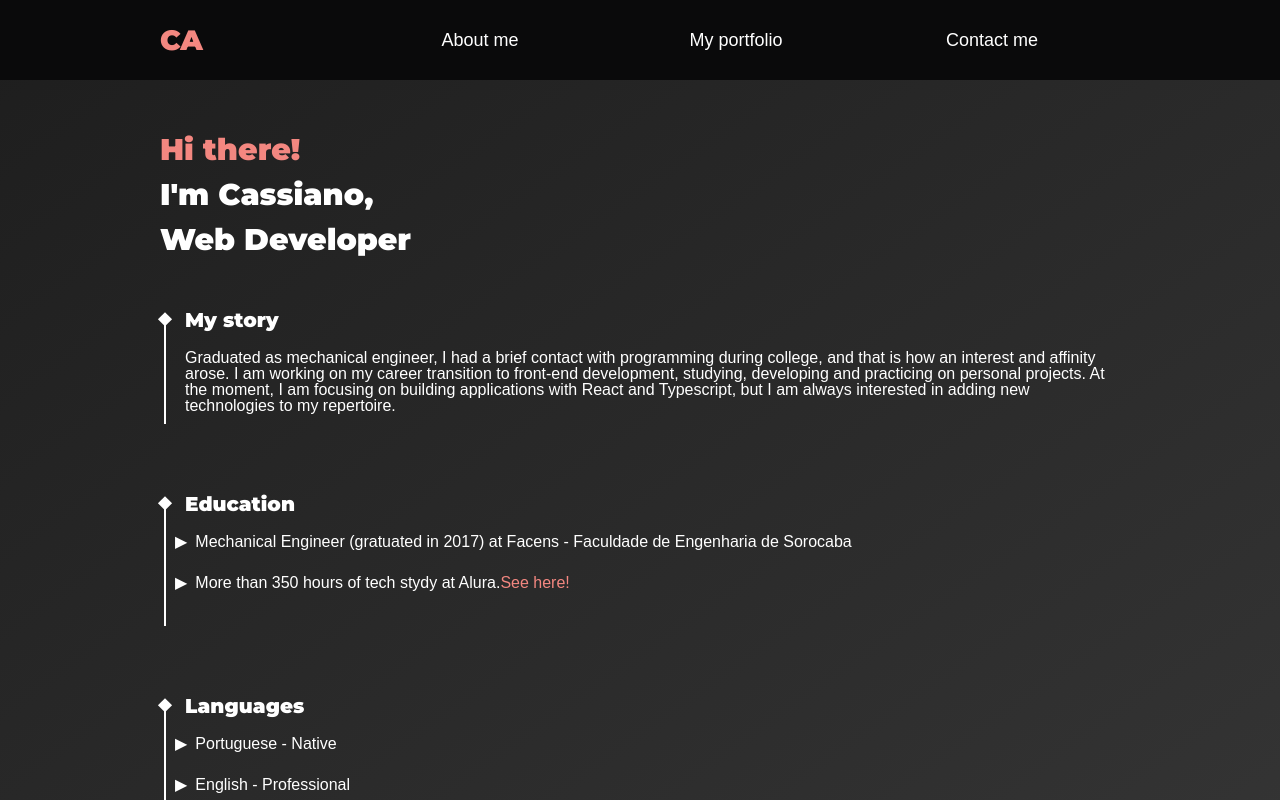
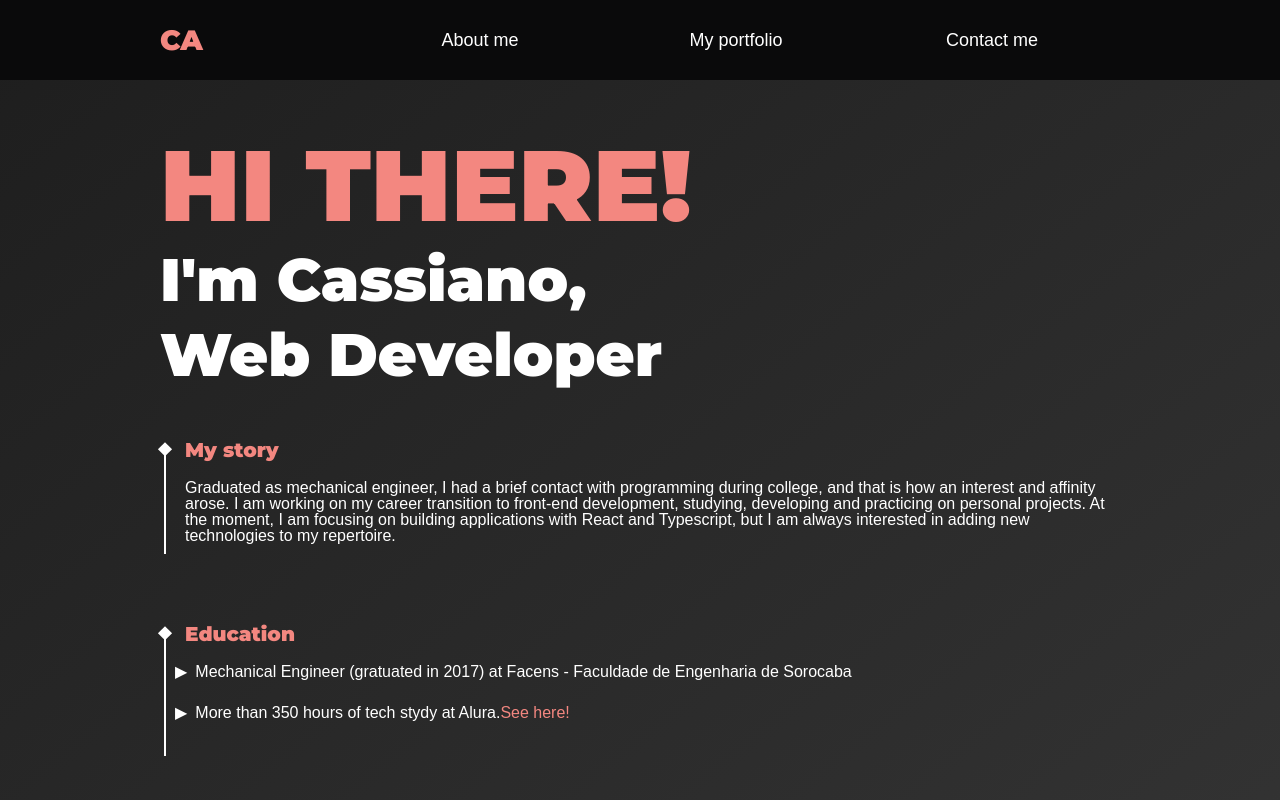
Before and after one commit to CassianoAlmeida/portfolio, a React (Create React App) app: page /presentation in a window 1280 px wide. Shown: the top 800 px of the page. Built offline with nearby package versions, Linux system fonts and the light colour scheme; a web font is replaced by a local one.

Commit message:
fixing JSON file

```diff
--- a/package.json
+++ b/package.json
@@ -17,6 +17,7 @@
     "react-dom": "^18.2.0",
     "react-router-dom": "^6.8.2",
     "react-scripts": "5.0.1",
+    "react-scroll": "^1.8.9",
     "typescript": "^4.9.5",
     "web-vitals": "^2.1.4"
   },
@@ -45,6 +46,7 @@
     ]
   },
   "devDependencies": {
+    "@types/react-scroll": "^1.8.6",
     "@typescript-eslint/eslint-plugin": "^5.50.0",
     "@typescript-eslint/parser": "^5.50.0",
     "eslint": "^8.33.0"
--- a/src/pages/Portfolio/Project/Project.module.scss
+++ b/src/pages/Portfolio/Project/Project.module.scss
@@ -53,7 +53,13 @@
                 &__imgFlipped {
                     transform: rotate(180deg);
                 }
+            }
 
+            &__link {
+                display: block;
+                height: 100vw;
+                width: 100vw;
+                z-index: 3;
             }
 
             &__buttonHide {
--- a/src/pages/Portfolio/Project/index.tsx
+++ b/src/pages/Portfolio/Project/index.tsx
@@ -51,6 +51,7 @@ export default function Project({ project }: ProjectProps) {
             })} src={doubleDown} alt="down" />
           </button>
           <span className={styles.projects__project__img} style={styleImage} key={id}/>
+          <img className={styles.projects__project__img} src={image} alt="" />
         </div>
         <div className={classNames({
           [styles.projects__project__body]: true,
--- a/src/pages/Presentation/Presentation.module.scss
+++ b/src/pages/Presentation/Presentation.module.scss
@@ -23,17 +23,26 @@ main {
         text-align: left;
         color: white;
         font-family: $montserrat-style;
+
+        @include for-desktop-only {
+            font-size: 60px;
+        }
     }
 
     &__titleColor {
         color: $dark-hot-theme;
+        font-size: 40px;
+
+        @include for-desktop-only {
+            font-size: 100px;
+        }
     }
 
     &__topics {
         font-family: $montserrat-style;
         font-weight: bold;
         font-size: 20px;
-        color: white;
+        color: $dark-hot-theme;
         margin-bottom: 20px;
     }
 
--- a/src/pages/Presentation/index.tsx
+++ b/src/pages/Presentation/index.tsx
@@ -9,7 +9,7 @@ export default function Presentation() {
           <h1 className={classNames({
             [styles.presentation__title]: true,
             [styles.presentation__titleColor]: true
-          })}>Hi there!</h1>
+          })}>{'HI THERE!'}</h1>
           <p className={styles.presentation__title}>{'I\'m Cassiano,'}</p>
           <p className={styles.presentation__title}>{'Web Developer'}</p>
         </section>
```
Also changed, not shown: src/assets/pictures/to-do-list.PNG (added), 1 other file (tests, documents, lock files or other folders).
